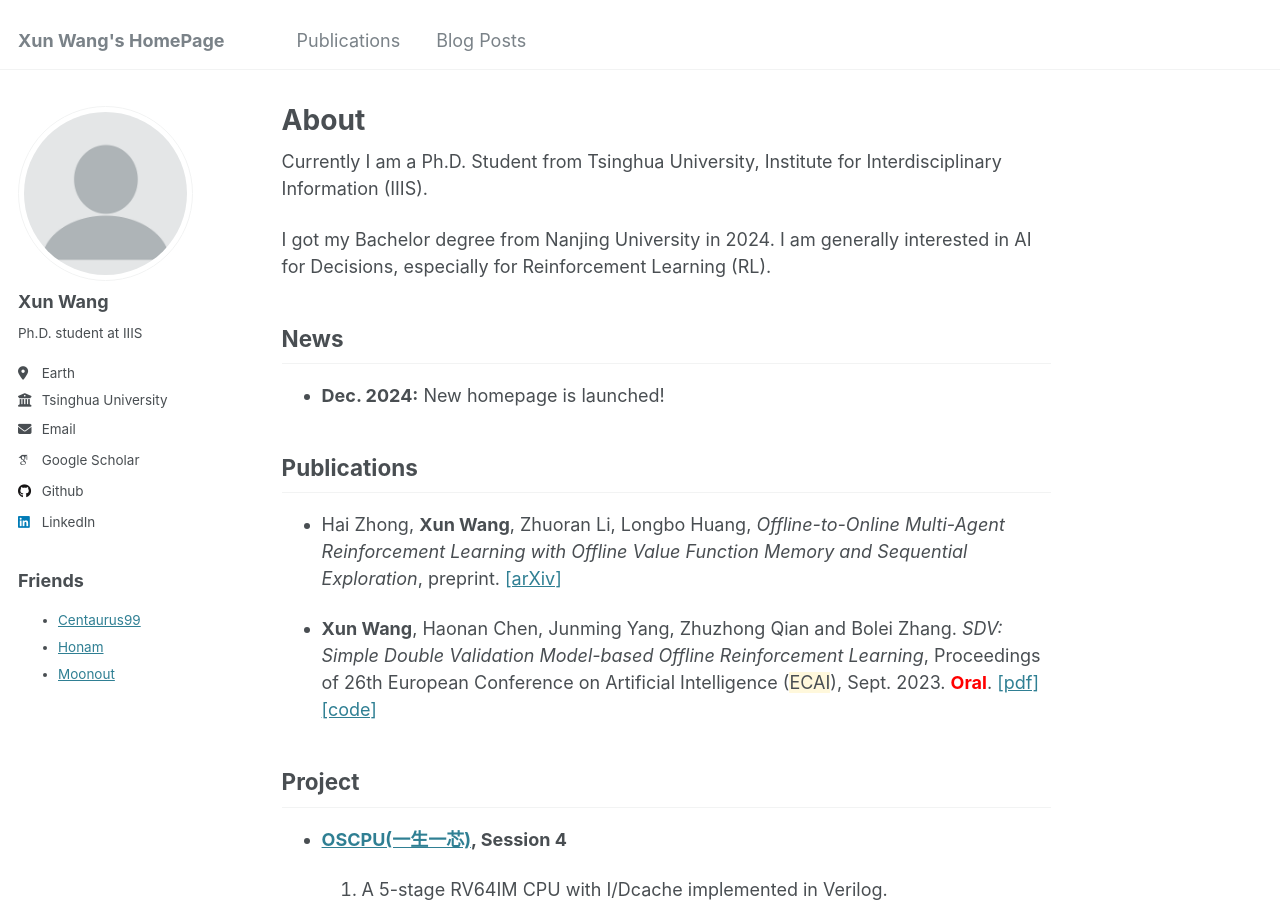
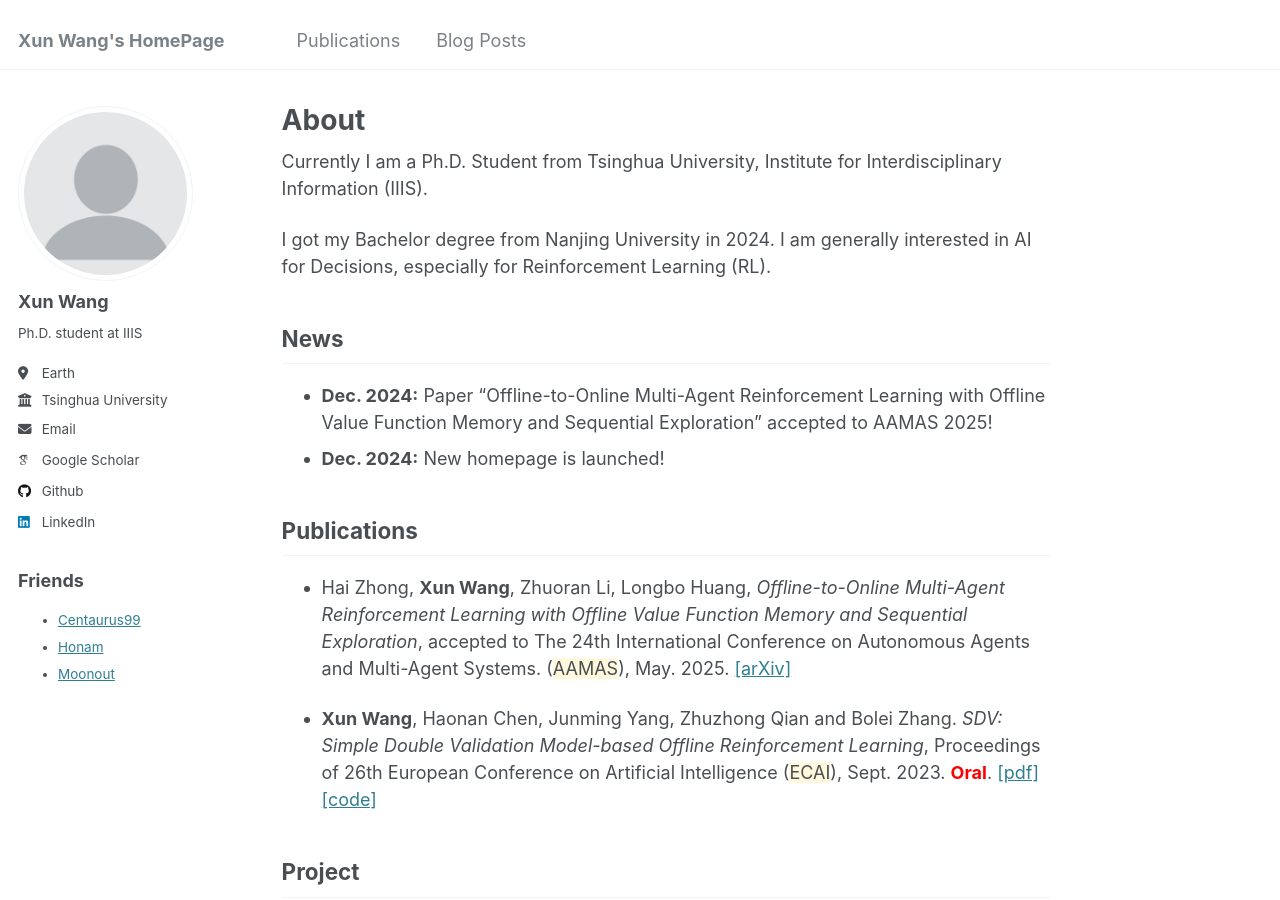
Before and after one commit to Misakau/Misakau.github.io, a Jekyll site: the page built from _pages/about.md, in a window 1280 px wide and 900 px high. Built offline with Jekyll 4.4.1, drawn with Linux system fonts in a browser that asks for light colours; some web fonts are replaced; comment, search, counter and statistics services are not loaded.

Commit message:
accepted paper

```diff
--- a/_pages/about.md
+++ b/_pages/about.md
@@ -13,11 +13,12 @@ I got my Bachelor degree from Nanjing University in 2024. I am generally interes
 
 News
 ------
+- **Dec. 2024:** Paper "Offline-to-Online Multi-Agent Reinforcement Learning with Offline Value Function Memory and Sequential Exploration" accepted to AAMAS 2025!
 - **Dec. 2024:** New homepage is launched!
 
 Publications
 ------
-- Hai Zhong, **Xun Wang**, Zhuoran Li, Longbo Huang, *Offline-to-Online Multi-Agent Reinforcement Learning with Offline Value Function Memory and Sequential Exploration*, preprint. [\[arXiv\]](https://arxiv.org/abs/2410.19450)
+- Hai Zhong, **Xun Wang**, Zhuoran Li, Longbo Huang, *Offline-to-Online Multi-Agent Reinforcement Learning with Offline Value Function Memory and Sequential Exploration*, accepted to The 24th International Conference on Autonomous Agents and Multi-Agent Systems. (<span style="background-color:#FFF8DC;">AAMAS</span>), May. 2025. [\[arXiv\]](https://arxiv.org/abs/2410.19450)
 
 - **Xun Wang**, Haonan Chen, Junming Yang, Zhuzhong Qian and Bolei Zhang. *SDV: Simple Double Validation Model-based Offline Reinforcement Learning*, Proceedings of 26th European Conference on Artificial Intelligence (<span style="background-color:#FFF8DC;">ECAI</span>), Sept. 2023. <strong style="color: red;">Oral</strong>. [\[pdf\]](files/pdfs/sdv_ecai23.pdf) [\[code\]](https://github.com/Misakau/SDV)
 
```
